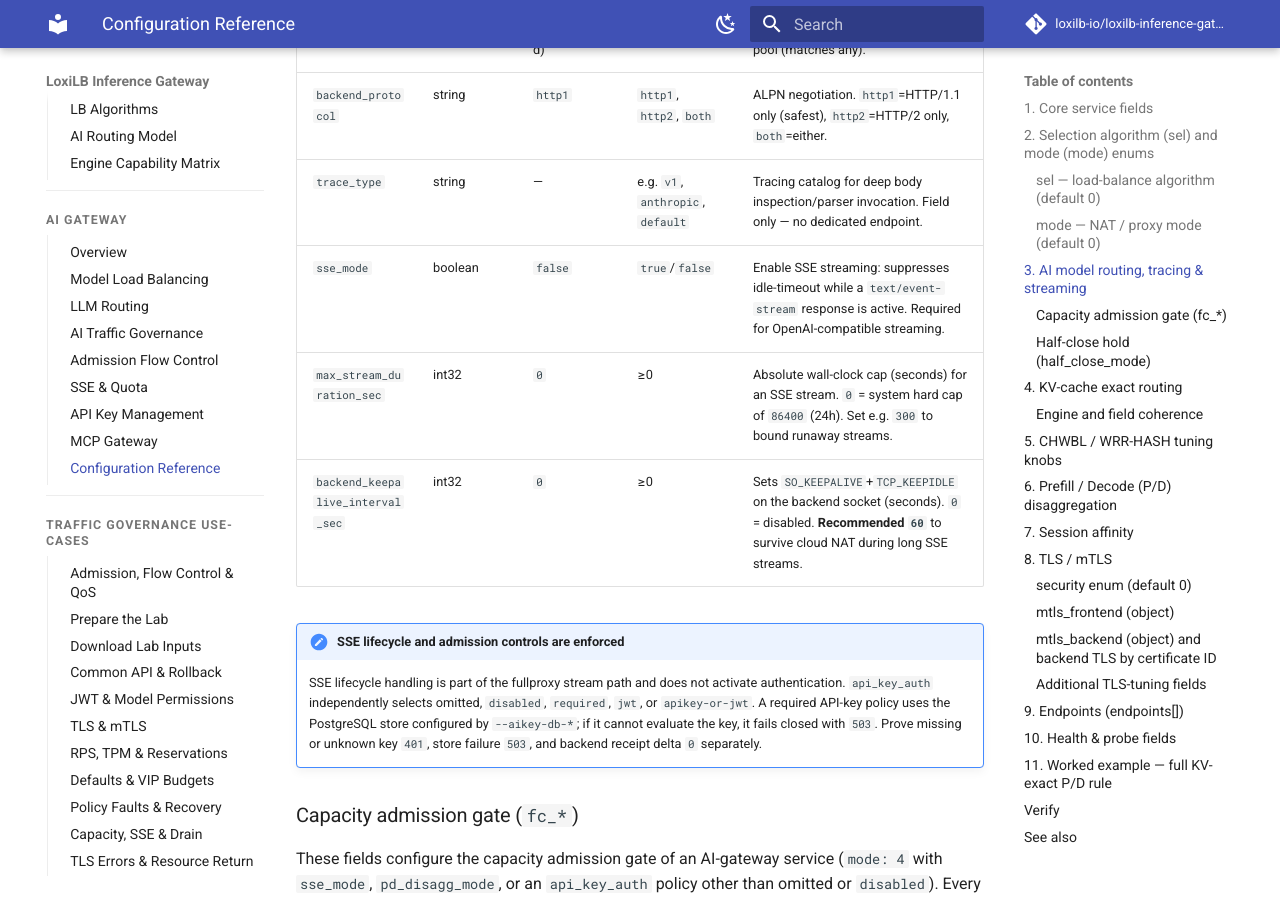
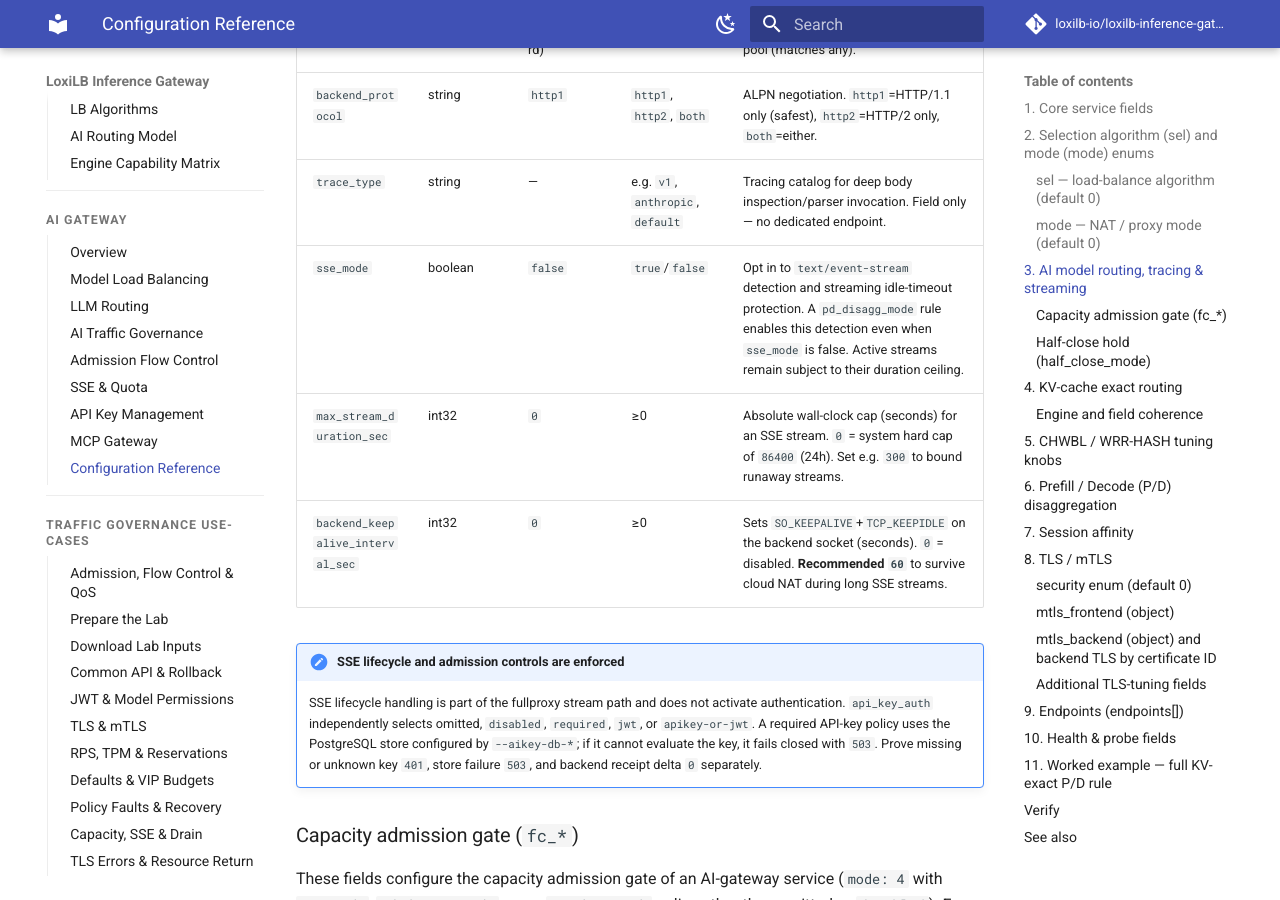
Before and after one commit to loxilb-io/loxilbdocs-inference-gateway, an MkDocs documentation site: the page built from docs/ai-gateway/configuration-reference.md, in a window 1280 px wide and 900 px high, scrolled down 5322 px. Built offline with MkDocs 1.6.1 and Material for MkDocs 9.7.7, drawn with Linux system fonts in a browser that asks for light colours; comment, search, counter and statistics services are not loaded; the version menu is left out.

Commit message:
docs(contracts): sync upstream SSE detection references
Signed-off-by: NLX-SeokHwanKong <76096751+NLX-SeokHwanKong@users.noreply.github.com>

````diff
--- a/docs/ai-gateway/configuration-reference.md
+++ b/docs/ai-gateway/configuration-reference.md
@@ -117,7 +117,7 @@
 | `model_name` | string | — (`""`=wildcard) | any model id | Endpoint-pool selection key (e.g. `llama-70b`). Empty string = wildcard pool (matches any). |
 | `backend_protocol` | string | `http1` | `http1`, `http2`, `both` | ALPN negotiation. `http1`=HTTP/1.1 only (safest), `http2`=HTTP/2 only, `both`=either. |
 | `trace_type` | string | — | e.g. `v1`, `anthropic`, `default` | Tracing catalog for deep body inspection/parser invocation. Field only — no dedicated endpoint. |
-| `sse_mode` | boolean | `false` | `true`/`false` | Enable SSE streaming: suppresses idle-timeout while a `text/event-stream` response is active. Required for OpenAI-compatible streaming. |
+| `sse_mode` | boolean | `false` | `true`/`false` | Opt in to `text/event-stream` detection and streaming idle-timeout protection. A `pd_disagg_mode` rule enables this detection even when `sse_mode` is false. Active streams remain subject to their duration ceiling. |
 | `max_stream_duration_sec` | int32 | `0` | ≥0 | Absolute wall-clock cap (seconds) for an SSE stream. `0` = system hard cap of `86400` (24h). Set e.g. `300` to bound runaway streams. |
 | `backend_keepalive_interval_sec` | int32 | `0` | ≥0 | Sets `SO_KEEPALIVE`+`TCP_KEEPIDLE` on the backend socket (seconds). `0` = disabled. **Recommended `60`** to survive cloud NAT during long SSE streams. |
 
--- a/docs/ai-gateway/sse-quota-management.md
+++ b/docs/ai-gateway/sse-quota-management.md
@@ -35,7 +35,10 @@
     Gateway-->>Client: Final chunks and close
 ```
 
-With `mode: 4` and `sse_mode: true`, the Gateway:
+For `mode: 4`, explicitly set `sse_mode: true` to opt in to event-stream detection and idle-timeout
+protection. A rule with `pd_disagg_mode` already enables that detection even when `sse_mode` is false.
+This flag does not establish whether a backend implements an OpenAI API. With streaming detection
+enabled, the Gateway:
 
 - suppresses ordinary inactivity reaping while an SSE response is active;
 - detects the OpenAI-compatible `data: [DONE]` terminator;
@@ -49,7 +52,7 @@
 
 | Field | Default | Meaning |
 |---|---:|---|
-| `sse_mode` | `false` | Enables event-stream lifecycle and AI Gateway request handling |
+| `sse_mode` | `false` | Opts in to event-stream detection and AI Gateway request handling; P/D rules already enable detection |
 | `max_stream_duration_sec` | `0` | Absolute limit in seconds; `0` uses the system ceiling of 86,400 seconds |
 | `backend_keepalive_interval_sec` | `0` | Backend TCP keepalive idle interval; `0` disables it |
 | `inactiveTimeOut` | Rule default | Normal inactivity timeout; suppressed while an SSE stream is active |
@@ -169,7 +172,7 @@
 
 | Symptom | Likely cause | Action |
 |---|---|---|
-| Stream ends during a quiet gap | SSE handling is off or response is not recognized as event-stream | Confirm `mode: 4`, `sse_mode: true`, and backend content type |
+| Stream ends during a quiet gap | SSE handling is off or response is not recognized as event-stream | Confirm `mode: 4`, detection via `sse_mode: true` or P/D mode, and backend content type |
 | Connection remains open | Backend omitted `[DONE]` or failed to close | Inspect sanitized backend output and keep a finite duration cap |
 | Long streams fail across a network idle period | Intermediary removed the backend flow | Configure and validate backend keepalive; also check external proxy timeouts |
 | Stream ends at a fixed duration | Absolute cap reached | Increase only after confirming legitimate generation time |
````
Also changed, not shown: docs/reference/api-schema-models.md (+3 -3 lines), docs/reference/metrics.md (+2 -2 lines), 3 other files.
